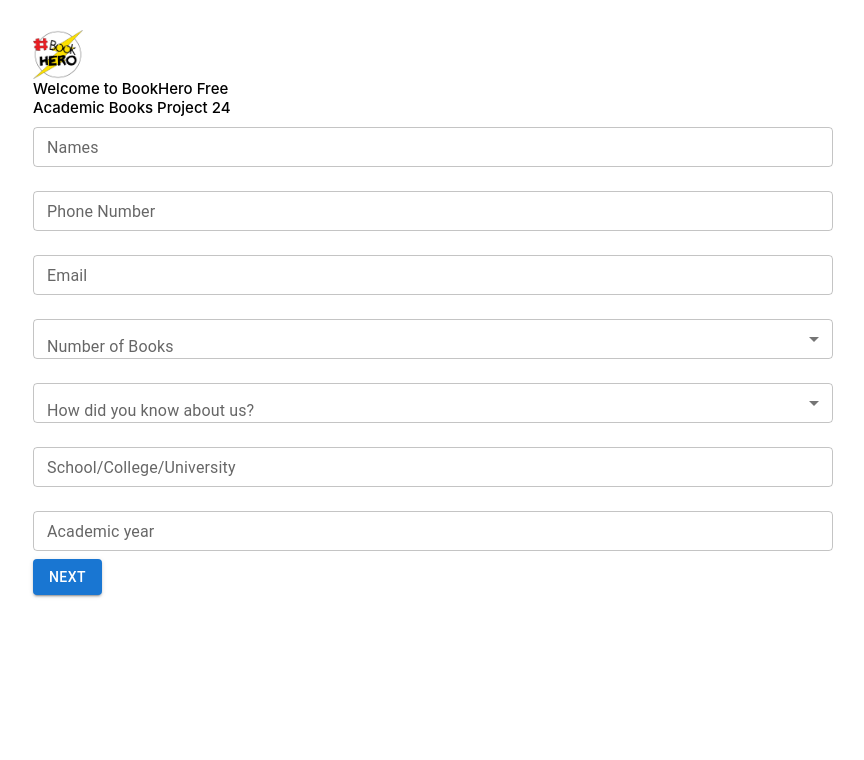
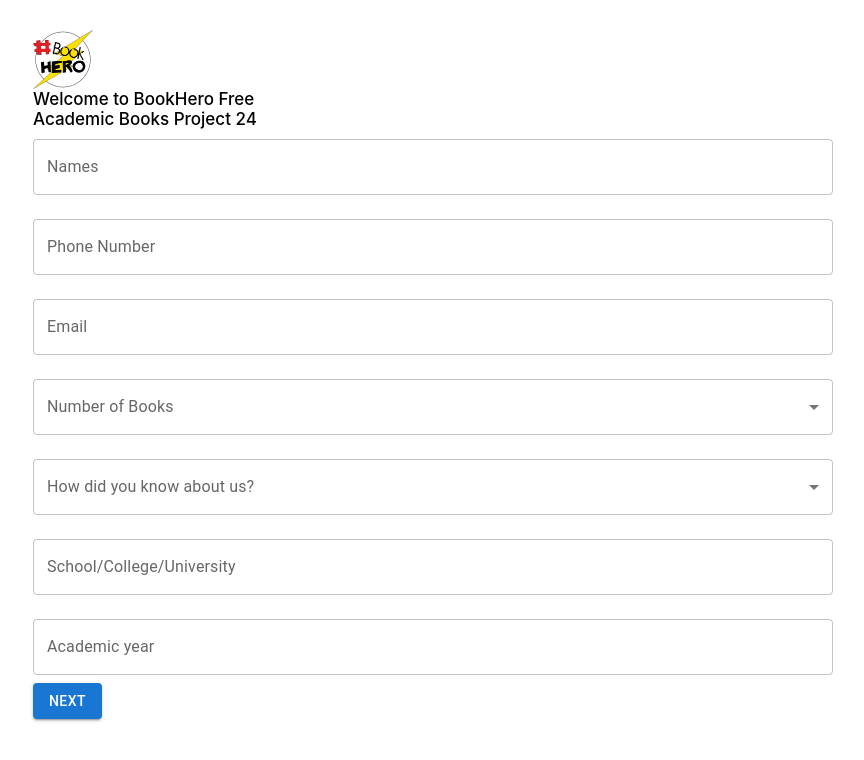
Before and after one commit to mubarak96-max/customersdata, a React (Create React App) app: page / in a window 1280 px wide. Shown: the top 760 px of the page, without its empty margins (207-1071 px from the left). Built offline with nearby package versions, Linux system fonts and the light colour scheme.

Commit message:
increased size of textfield

```diff
--- a/src/App.css
+++ b/src/App.css
@@ -18,14 +18,14 @@
 }
 
 .logo {
-  width: 50px;
+  width: 60px;
   display: block;
 }
 
 .main span {
   display: block;
   color: "black";
-  font-size: 15px;
+  font-size: 17px;
   font-weight: 500;
 }
 
--- a/src/components/Main.js
+++ b/src/components/Main.js
@@ -98,7 +98,7 @@ const Main = () => {
         label="Names"
         variant="outlined"
         fullWidth
-        size="small"
+        // size="small"
         sx={{ marginBottom: 3 }}
         value={name}
         onChange={(e) => {
@@ -111,7 +111,7 @@ const Main = () => {
         label="Phone Number"
         variant="outlined"
         fullWidth
-        size="small"
+        // size="small"
         sx={{ marginBottom: 3 }}
         value={phone}
         onChange={(e) => {
@@ -124,7 +124,7 @@ const Main = () => {
         label="Email"
         variant="outlined"
         fullWidth
-        size="small"
+        // size="small"
         sx={{ marginBottom: 3 }}
         value={email}
         onChange={(e) => {
@@ -140,7 +140,7 @@ const Main = () => {
           labelId="demo-simple-select-label"
           id="demo-simple-select"
           value={books}
-          size="small"
+          // size="small"
           label="How did you know about us?"
           onChange={(e) => {
             setBooks(e.target.value);
@@ -164,7 +164,7 @@ const Main = () => {
           id="demo-simple-select"
           value={source}
           label="How did you know about us?"
-          size="small"
+          // size="small"
           onChange={handleChange}
           sx={{
             marginBottom: 3,
@@ -185,7 +185,7 @@ const Main = () => {
         label="School/College/University"
         variant="outlined"
         fullWidth
-        size="small"
+        // size="small"
         sx={{ marginBottom: 3 }}
         value={school}
         onChange={(e) => {
@@ -198,7 +198,7 @@ const Main = () => {
         label="Academic year"
         variant="outlined"
         fullWidth
-        size="small"
+        // size="small"
         sx={{ marginBottom: 2 }}
         value={academicYear}
         onChange={(e) => {
--- a/src/components/QRCode.js
+++ b/src/components/QRCode.js
@@ -15,6 +15,7 @@ const QRCodePage = () => {
       }}
     >
       <h3>Your opinion matters to us</h3>
+      {/* <span>Scan below and give us a review</span> */}
 
       <QRCode size={270} value={value} />
 
```
Also changed, not shown: public/manifest.json, public/service-worker.js (added).
